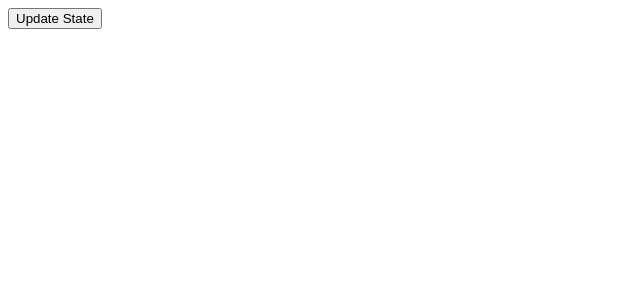
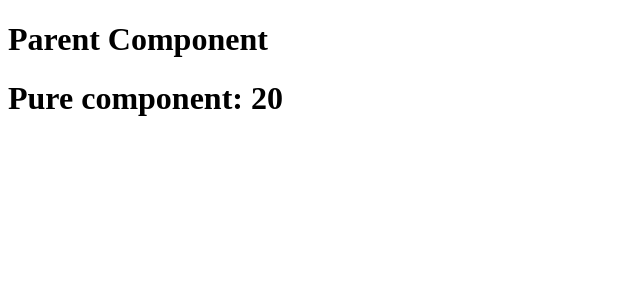
Before and after one commit to mostafizzfuad/hello-app, a React (Create React App) app: page / in a window 1280 px wide. Shown: the top 300 px of the page, without its empty margins (0-640 px from the left). Built offline with nearby package versions, Linux system fonts and the light colour scheme.

Commit message:
pure component and fragments added

```diff
--- a/src/App.js
+++ b/src/App.js
@@ -1,10 +1,9 @@
-import LifecycleUpdating from "./components/LifecycleUpdating";
+import React from "react";
+import ParentComp from "./components/ParentComp";
 
 function App() {
   return (
-    <div>
-      <LifecycleUpdating />
-    </div>
+    <ParentComp />
   );
 }
 
--- /dev/null
+++ b/src/components/ParentComp.js
@@ -0,0 +1,32 @@
+import React, { Component } from 'react'
+import RegularComp from './RegularComp';
+import PureComp from './PureComp';
+
+export default class ParentComp extends Component {
+    constructor(props) {
+        super(props)
+
+        this.state = {
+            number: 10,
+        }
+    }
+
+    componentDidMount() {
+        setInterval(() => {
+            this.setState({
+                number: 20,
+            })
+        }, 1000);
+    }
+
+    render() {
+        console.log("parent")
+        return (
+            <div>
+                <h1>Parent Component</h1>
+                {/* <RegularComp number={this.state.number} /> */}
+                <PureComp number={this.state.number} />
+            </div>
+        )
+    }
+}
--- /dev/null
+++ b/src/components/PureComp.js
@@ -0,0 +1,12 @@
+import React, { PureComponent } from 'react'
+
+export default class PureComp extends PureComponent {
+    render() {
+        console.log("pure")
+        return (
+            <div>
+                <h1>Pure component: {this.props.number}</h1>
+            </div>
+        )
+    }
+}
--- /dev/null
+++ b/src/components/RegularComp.js
@@ -0,0 +1,12 @@
+import React, { Component } from 'react'
+
+export default class RegularComp extends Component {
+    render() {
+        console.log("regular")
+        return (
+            <div>
+                Regular component: {this.props.number}
+            </div>
+        )
+    }
+}
--- a/src/index.js
+++ b/src/index.js
@@ -4,7 +4,7 @@ import App from './App';
 
 const root = ReactDOM.createRoot(document.getElementById('root'));
 root.render(
-  <React.StrictMode>
+  // <React.StrictMode>
     <App />
-  </React.StrictMode>
+  // </React.StrictMode>
 );
```
Also changed, not shown: src/components/Fragments.js (added, +18 -0 lines).
